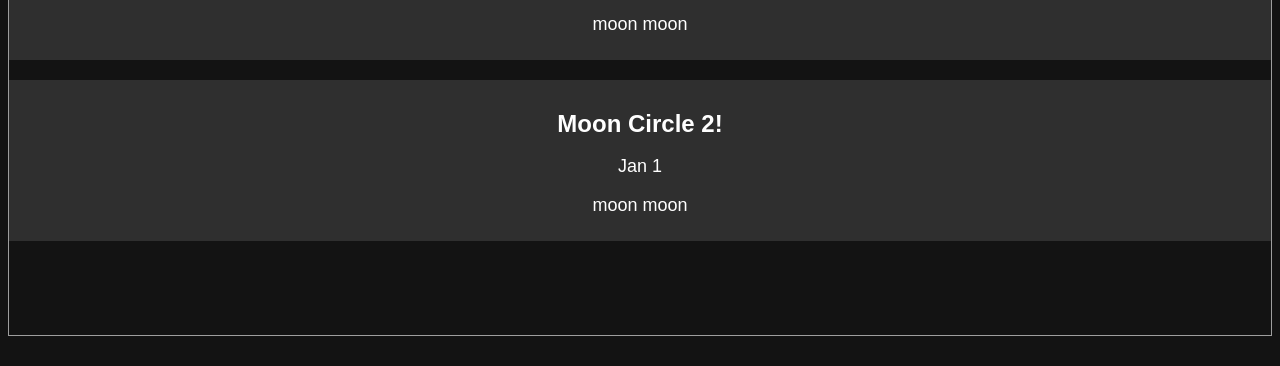
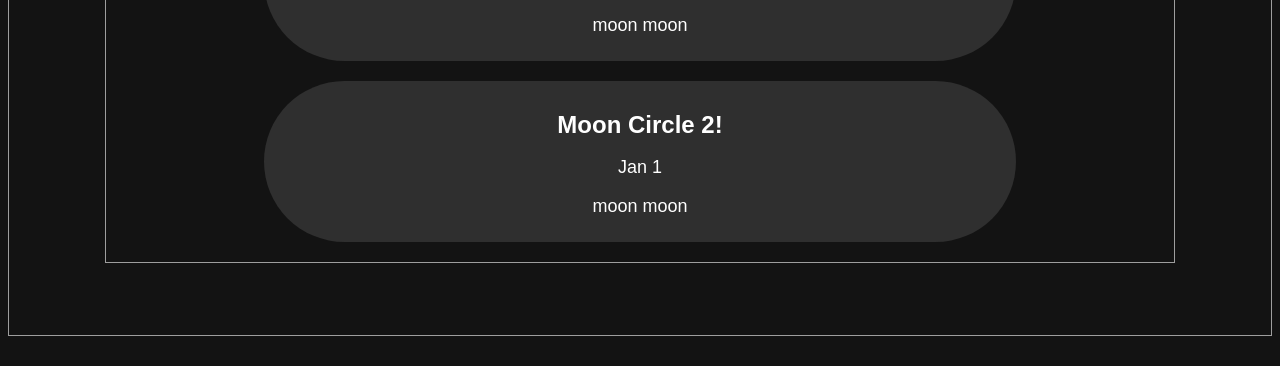
Before and after one commit to MorningPants/moon-circle, a plain HTML site: page index.html in a window 1280 px wide. Shown: the part 434-800 px from the top of the page. Drawn offline with Linux system fonts and the light colour scheme.

Commit message:
edit styles

```diff
--- a/styles.css
+++ b/styles.css
@@ -22,10 +22,18 @@ h1 {
     margin-bottom: 20px;
 }
 
+#root{
+    max-width: 120ch;
+    margin: 0 auto 40px;
+    border: 1px solid #9e9e9e;
+}
+
 section {
     background-color: rgba(50, 50, 50, 0.9);
-    padding: 10px 0 20px;
-    margin: 20px 0;
+    padding: 10px 20px 20px;
+    margin: 20px auto;
+    max-width: 80ch;
+    border-radius: 100vh;
 }
 
 h2 {
```
